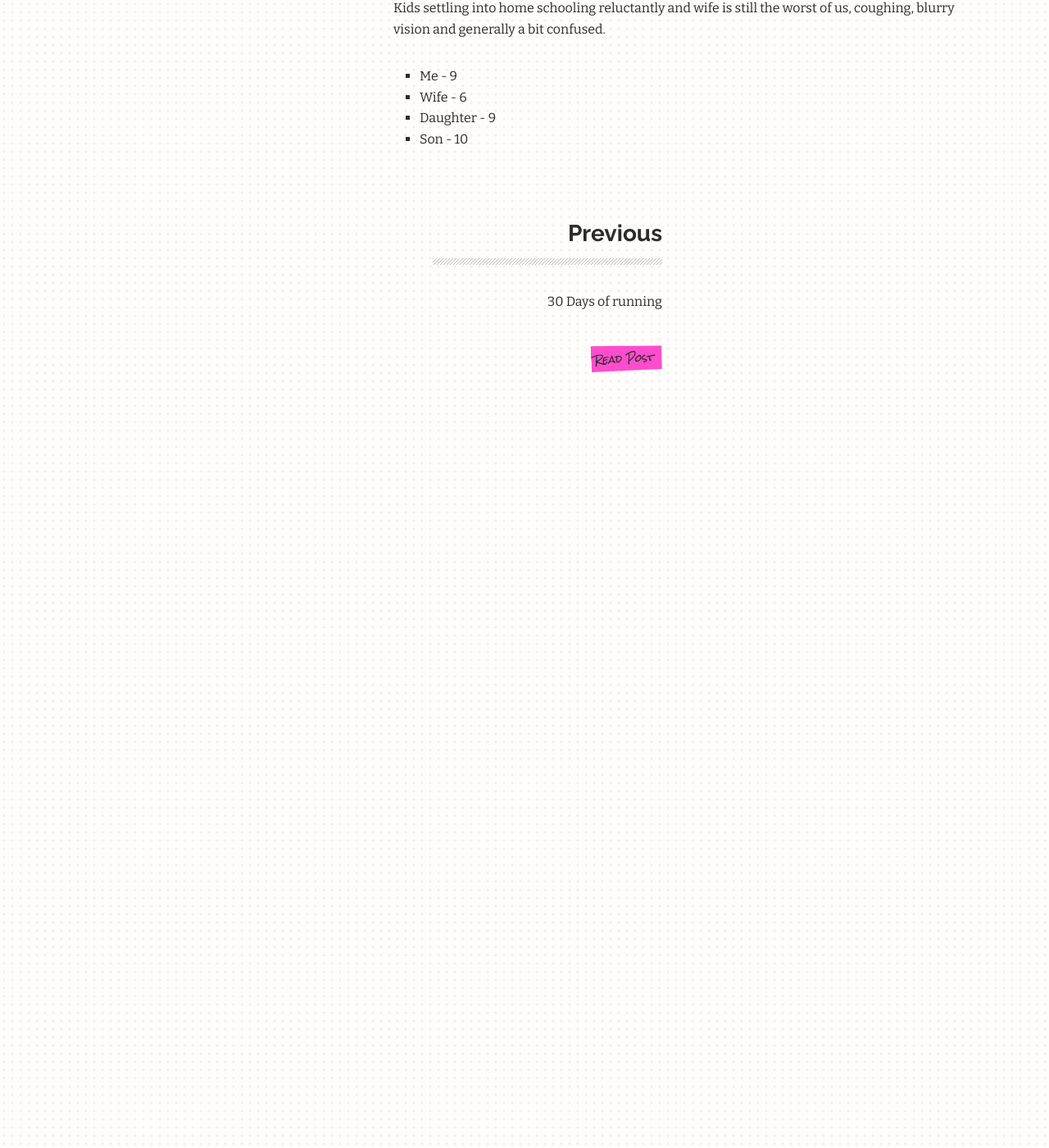
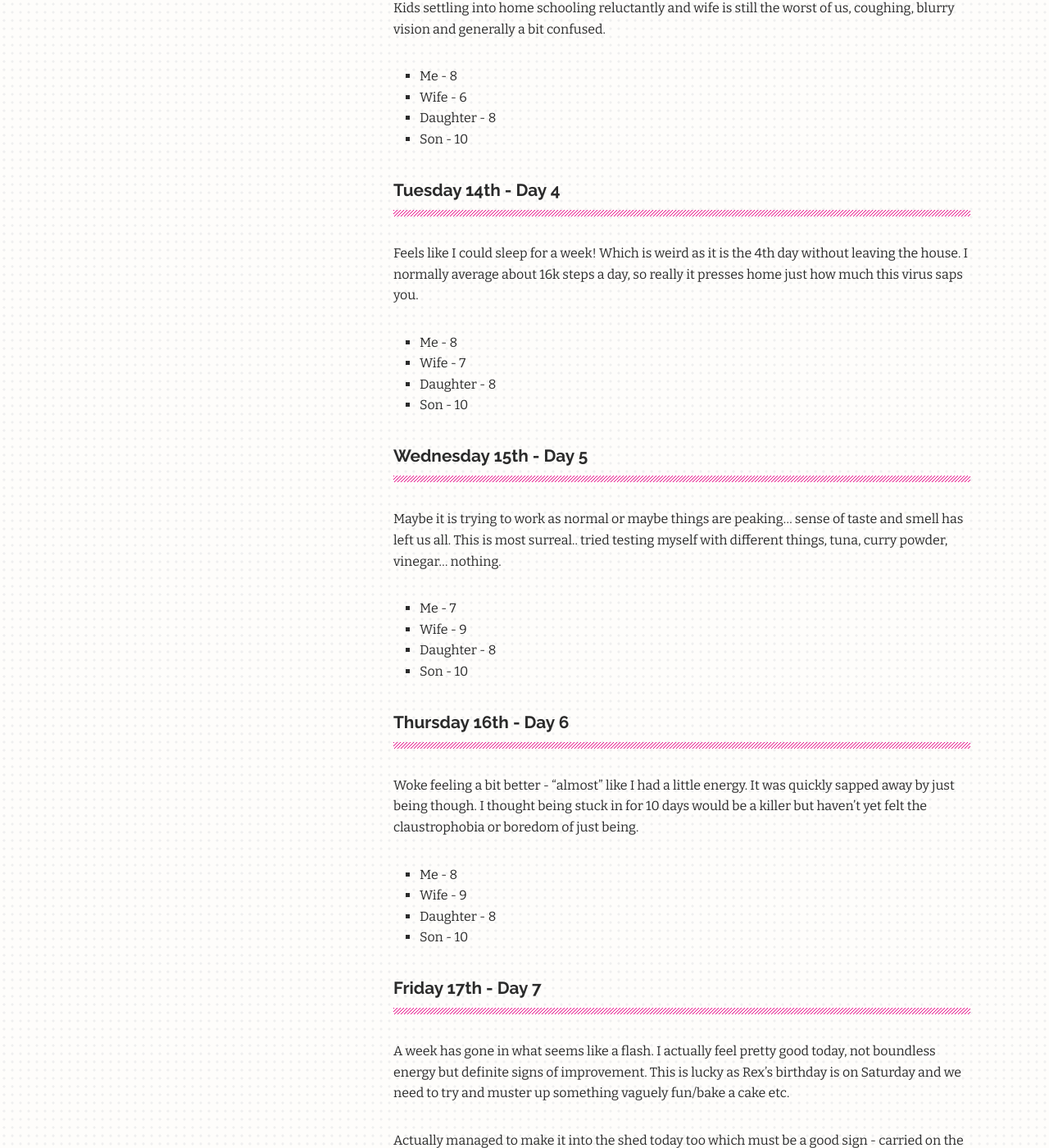
Before and after one commit to maxray/maxray.github.io, a Jekyll site: the page built from _posts/2021-12-11-covid-comes-a-knocking.markdown, in a window 1280 px wide and 1400 px high, scrolled down 3010 px. Shown: the whole window at 82% size. Built offline with Jekyll 4.4.1, drawn with Linux system fonts in a browser that asks for light colours; some of the changed text lies outside the part shown.

Commit message:
covid update

```diff
--- a/_posts/2021-12-11-covid-comes-a-knocking.markdown
+++ b/_posts/2021-12-11-covid-comes-a-knocking.markdown
@@ -58,7 +58,55 @@ Managed to make myself presentable for the daily Zoom meeting and like yesterday
 
 Kids settling into home schooling reluctantly and wife is still the worst of us, coughing, blurry vision and generally a bit confused.
 
+* Me - 8
+* Wife - 6
+* Daughter - 8
+* Son - 10
+
+#### Tuesday 14th - Day 4
+
+Feels like I could sleep for a week! Which is weird as it is the 4th day without leaving the house. I normally average about 16k steps a day, so really it presses home just how much this virus saps you.
+
+* Me - 8
+* Wife - 7
+* Daughter - 8
+* Son - 10
+
+
+#### Wednesday 15th - Day 5
+
+Maybe it is trying to work as normal or maybe things are peaking... sense of taste and smell has left us all. This is most surreal.. tried testing myself with different things, tuna, curry powder, vinegar... nothing.
+
+* Me - 7
+* Wife - 9
+* Daughter - 8
+* Son - 10
+
+#### Thursday 16th - Day 6
+
+Woke feeling a bit better - "almost" like I had a little energy. It was quickly sapped away by just being though. I thought being stuck in for 10 days would be a killer but haven't yet felt the claustrophobia or boredom of just being.
+
+* Me - 8
+* Wife - 9
+* Daughter - 8
+* Son - 10
+
+#### Friday 17th - Day 7
+
+A week has gone in what seems like a flash. I actually feel pretty good today, not boundless energy but definite signs of improvement. This is lucky as Rex's birthday is on Saturday and we need to try and muster up something vaguely fun/bake a cake etc.
+
+Actually managed to make it into the shed today too which must be a good sign - carried on the endless cleaning of the bike parts for my re build project.
+
 * Me - 9
-* Wife - 6
+* Wife - 10
 * Daughter - 9
 * Son - 10
+
+#### Saturday 18th - Day 8
+
+Rex's Brithday!  Woke up and had a bleeding nose which was novel... feel a bit crabby today, hopefully that is just a passing thing, not long to go now and for the first time since this began I could really hack going out of the house... think I am done with this now!
+
+* Me - 9
+* Wife - 10
+* Daughter - 9
+* Son - 10
```
